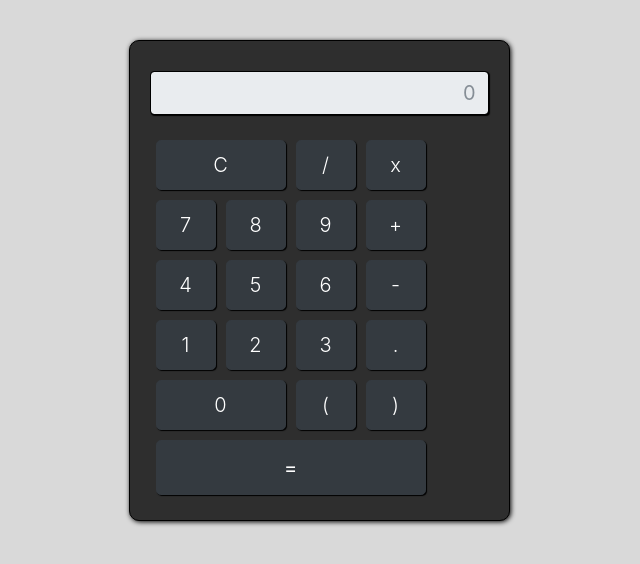
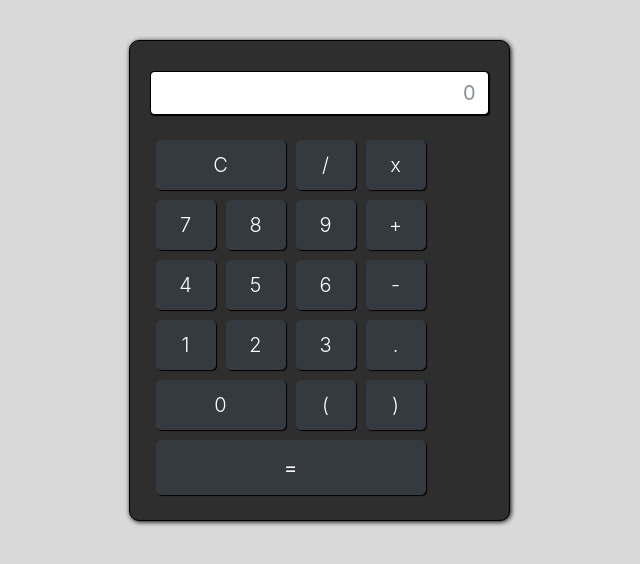
Before and after one commit to duduisonfire/calculadora-HTML, a plain HTML site: page index.html in a window 1280 px wide. Shown: the whole page, without its empty margins (329-969 px from the left). Drawn offline with nearby package versions, Linux system fonts and the light colour scheme.

Commit message:
Mudança no HTML

```diff
--- a/index.html
+++ b/index.html
@@ -10,9 +10,8 @@
     <div class="container">
       <div class="row">
         <div class="col d-flex justify-content-center">
-          <br />
           <div class="calculadora">
-            <input id="resultado" type="text" class="form-control resultado" placeholder="0" disabled="disabled" />
+            <input id="resultado" type="text" class="form-control resultado" placeholder="0"/>
 
             <div class="row">
               <button onclick='calcular("action", "c")' type="button" class="btn btn-dark btn-lg clear font-weight-light">C</button>
```
